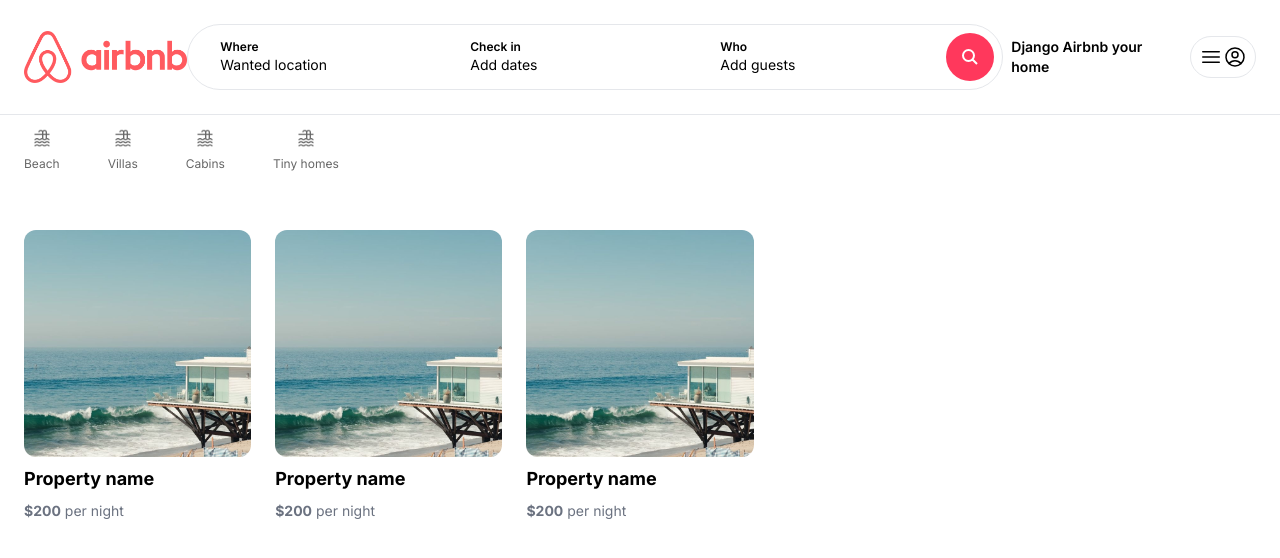
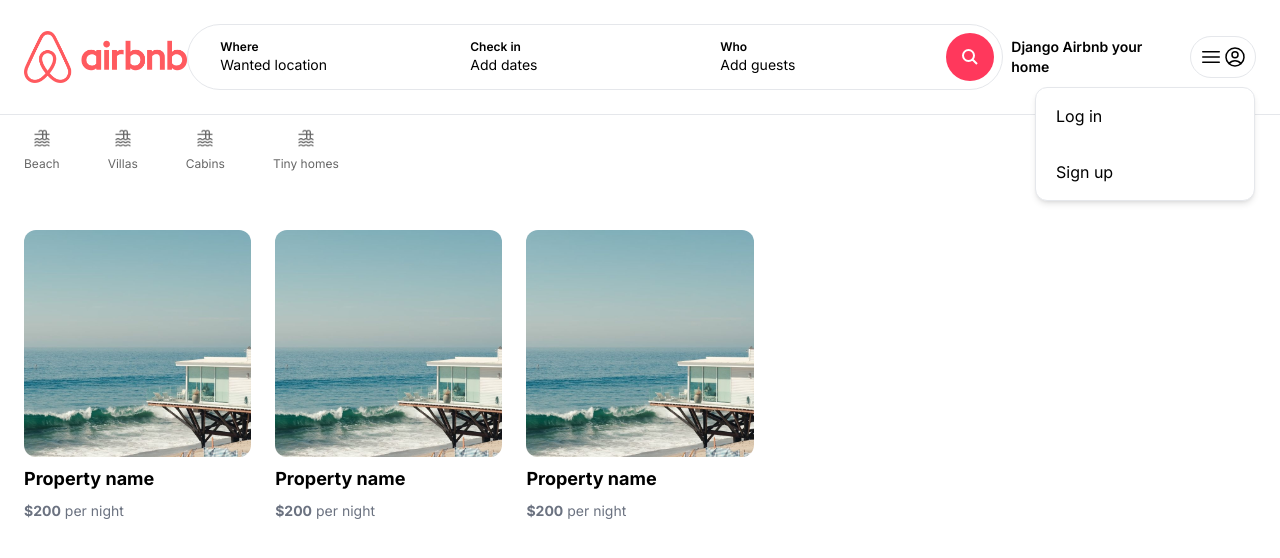
Before and after one commit to luisEnrique22xd/AirbnbFront, a Next.js app: page / in a window 1280 px wide. Both pictures are taken after a click on the button 1223 px from the left and 57 px from the top of the page. Shown: the top 558 px of the page. Built offline with nearby package versions, Linux system fonts and the light colour scheme.

Commit message:
11 User menu pop up

```diff
--- /dev/null
+++ b/app/components/navbar/MenuLink.tsx
@@ -0,0 +1,16 @@
+'use client';
+interface MenuLinkProps{
+    label:string,
+    onClick:()=> void
+}
+
+const MenuLink:React.FC<MenuLinkProps> = ({label, onClick})=>{
+    return(
+        <div
+            onClick={onClick}
+            className="px-5 py-4 cursor-pointer hover:bg-gray-300 transition">
+            {label}
+        </div>
+    )
+}
+export default MenuLink;
--- a/app/components/navbar/UserNav.tsx
+++ b/app/components/navbar/UserNav.tsx
@@ -1,7 +1,13 @@
+'use client';
+import { useState } from "react";
+import MenuLink from "./MenuLink";
 const UserNav =()=>{
+    const [isOpen, setIsOpen] = useState(false)
     return(
         <div className="p-2 relative inline-block border rounded-full">
-            <button className="flex items-center">
+            <button
+            onClick={()=>setIsOpen(!isOpen)}
+            className="flex items-center">
             <svg fill="none" viewBox="0 0 24 24" strokeWidth="1.5" stroke="currentColor" className="size-6">
             <path strokeLinecap="round" strokeLinejoin="round" d="M3.75 6.75h16.5M3.75 12h16.5m-16.5 5.25h16.5" />
             </svg>
@@ -9,9 +15,20 @@
             <svg  fill="none" viewBox="0 0 24 24" strokeWidth="1.5" stroke="currentColor" className="size-6">
             <path strokeLinecap="round" strokeLinejoin="round" d="M17.982 18.725A7.488 7.488 0 0 0 12 15.75a7.488 7.488 0 0 0-5.982 2.975m11.963 0a9 9 0 1 0-11.963 0m11.963 0A8.966 8.966 0 0 1 12 21a8.966 8.966 0 0 1-5.982-2.275M15 9.75a3 3 0 1 1-6 0 3 3 0 0 1 6 0Z" />
             </svg>
+            </button>
 
-
-            </button>
+        {isOpen && (
+            <div className="w-[220px] absolute top-[50px] right-0 bg-white border rounded-xl shadow-md flex flex-col cursor-pointer">
+                <MenuLink
+                label = "Log in"
+                onClick={()=> console.log('Clicked in')}
+                />
+                <MenuLink
+                label = "Sign up"
+                onClick={()=> console.log('Clicked in')}
+                />
+            </div>
+        )}
         </div>
     )
 }
```
